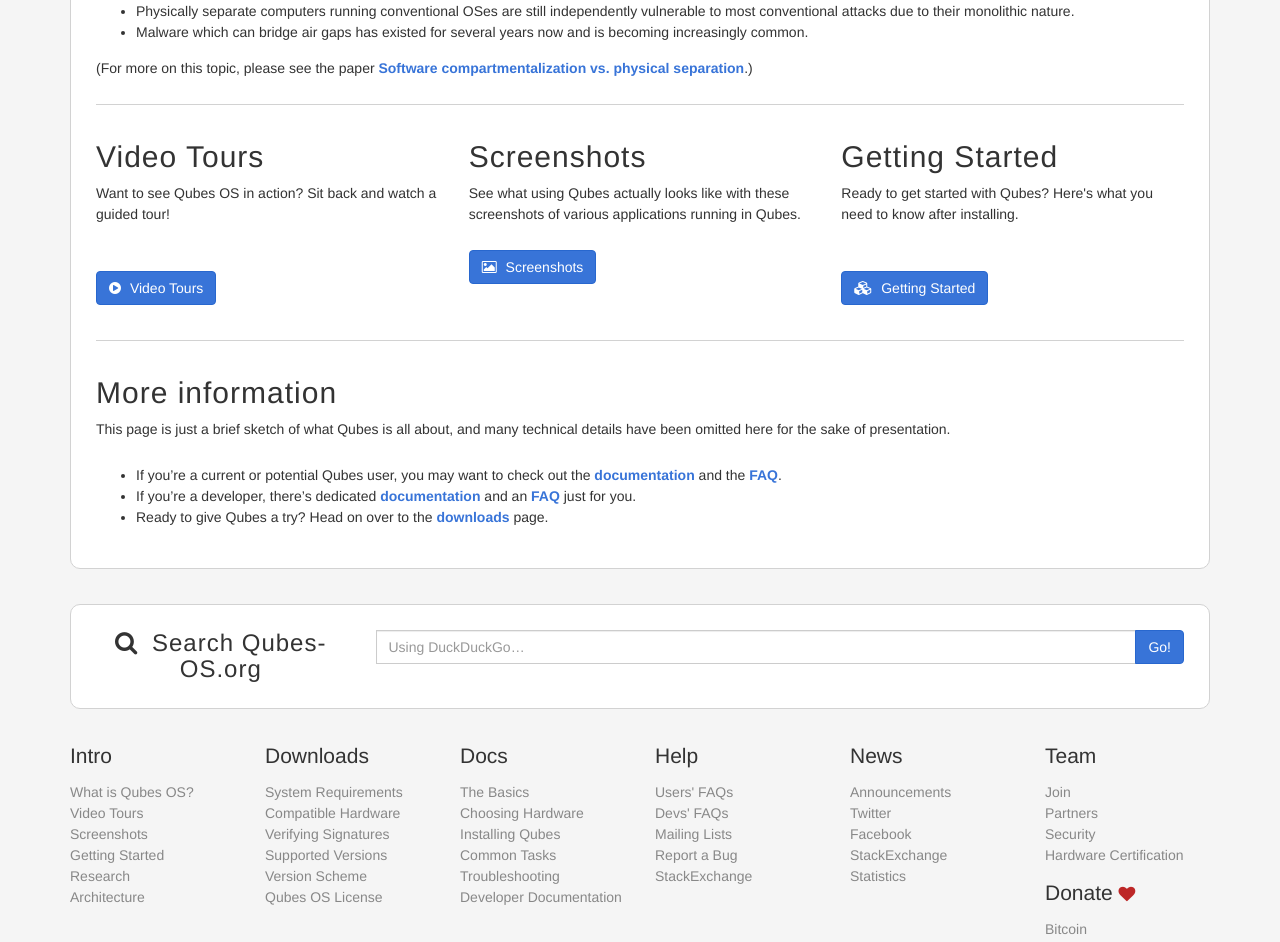
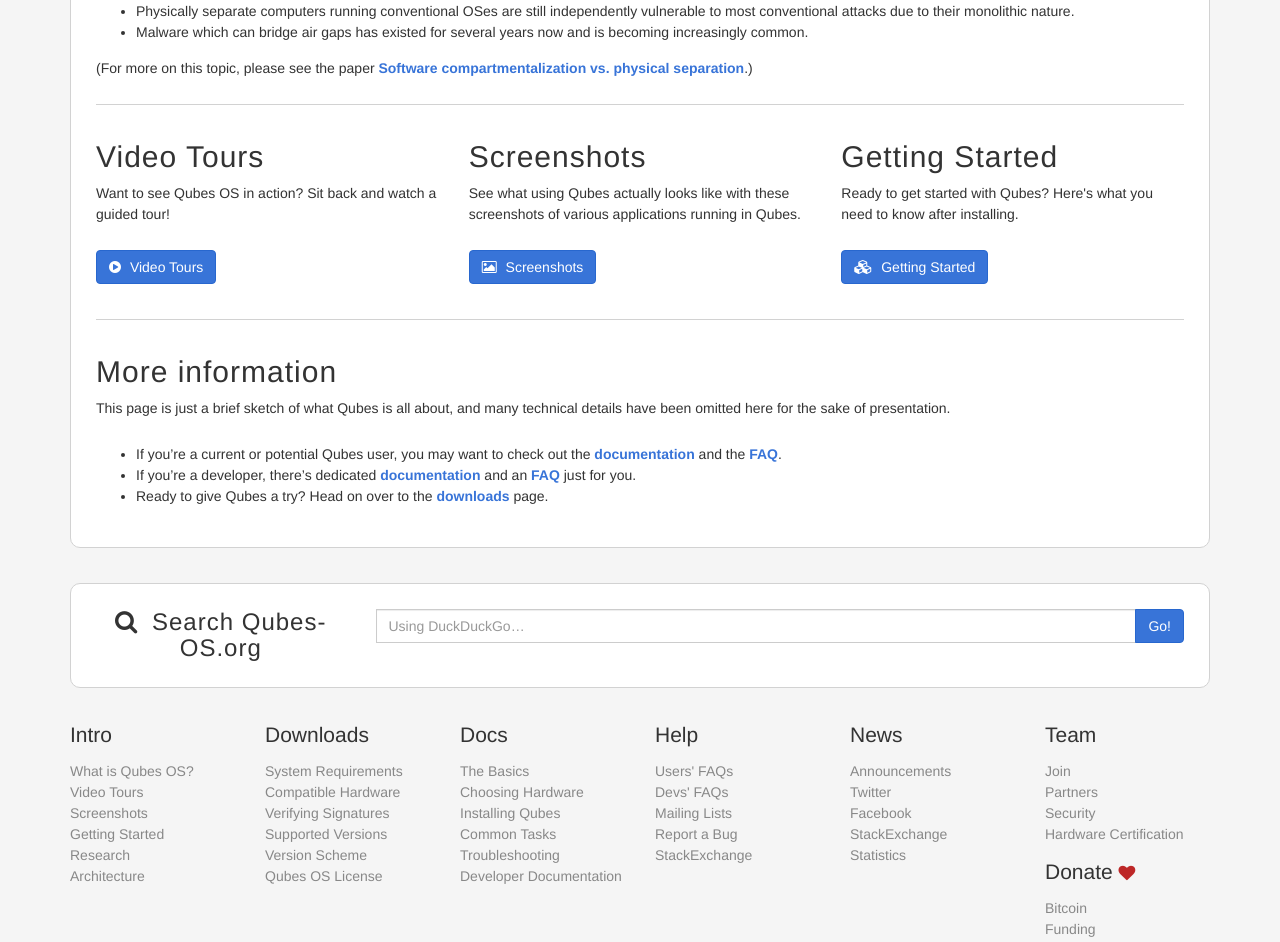
Before and after one commit to QubesOS/qubesos.github.io, a Jekyll site: the page built from pages/intro.md, in a window 1280 px wide. Shown: the part 1996-2938 px from the top of the page. Built offline with Jekyll 4.4.1, drawn with Linux system fonts in a browser that asks for light colours; some web fonts are replaced; grey boxes are pictures that could not be loaded.

Commit message:
Fix button spacing

```diff
--- a/pages/intro.md
+++ b/pages/intro.md
@@ -176,7 +176,7 @@ pros and cons of this approach relative to Qubes:
   <div class="row">
     <div class="col-lg-4 col-md-4 col-xs-12">
       <h2>Video Tours</h2>
-      <p>Want to see Qubes OS in action? Sit back and watch a guided tour!</p><br>
+      <p>Want to see Qubes OS in action? Sit back and watch a guided tour!</p>
       <a href="/video-tours/" class="btn btn-primary">
         <i class="fa fa-play-circle"></i> Video Tours
       </a>
@@ -190,7 +190,7 @@ pros and cons of this approach relative to Qubes:
     </div>
     <div class="col-lg-4 col-md-4 col-xs-12">
       <h2>Getting Started</h2>
-      <p>Ready to get started with Qubes? Here's what you need to know after installing.</p><br>
+      <p>Ready to get started with Qubes? Here's what you need to know after installing.</p>
       <a href="/getting-started/" class="btn btn-primary">
         <i class="fa fa-cubes"></i> Getting Started
       </a>
```
